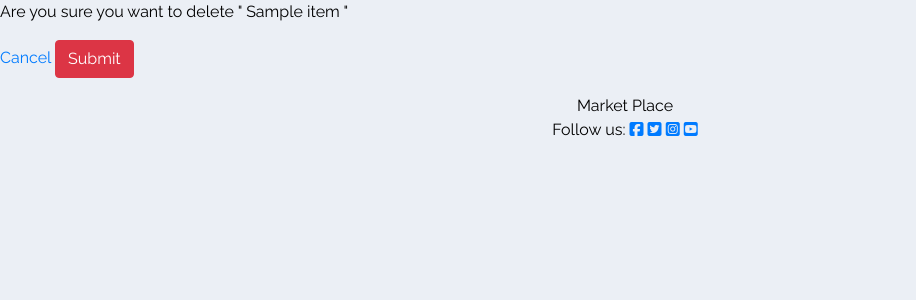
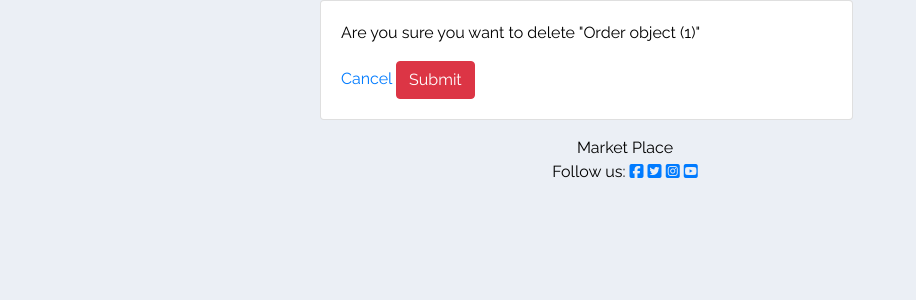
Before and after one commit to JonnyDavison/marketplace, a Django app: template market/templates/market/delete.html in a window 1280 px wide. Shown: the part 56-356 px from the top of the page, without its empty margins (0-916 px from the left). Run offline with Django 3.2, Linux system fonts and the light colour scheme; tables that the repository leaves empty hold one stand-in row (values such as "Sample post"); the template is opened without the code that fills it: values that come from a table or form of the project are taken from there, most other values are stand-ins (such as "Sample title", 1, 10 or a date in 2020); some libraries are stand-ins or nearby versions; some web fonts are replaced.

Commit message:
Add delete view and render order item to delete

```diff
--- a/market/templates/market/delete.html
+++ b/market/templates/market/delete.html
@@ -2,12 +2,12 @@
 {% load static %}
 
 {% block content %}
-
-    <p>Are you sure you want to delete " {{item}} "</p>
+<div class="card card-body col-md-5 offset-3">
+    <p>Are you sure you want to delete "{{order}}"</p>
 
     <form action="" method="POST">
         <a href="{% url 'index' %}">Cancel</a>
         <input class="btn btn-danger" type="submit" name="Confirm">
     </form>
-
+</div>
 {% endblock %}
--- a/market/views.py
+++ b/market/views.py
@@ -83,8 +83,8 @@ def updateOrder(request, pk):
 
 def deleteOrder(request, pk):
 
-
+    order = Order.objects.get(id=pk)
     context = {
-
+        'order': order
     }
     return render(request, 'market/delete.html', context)
```
